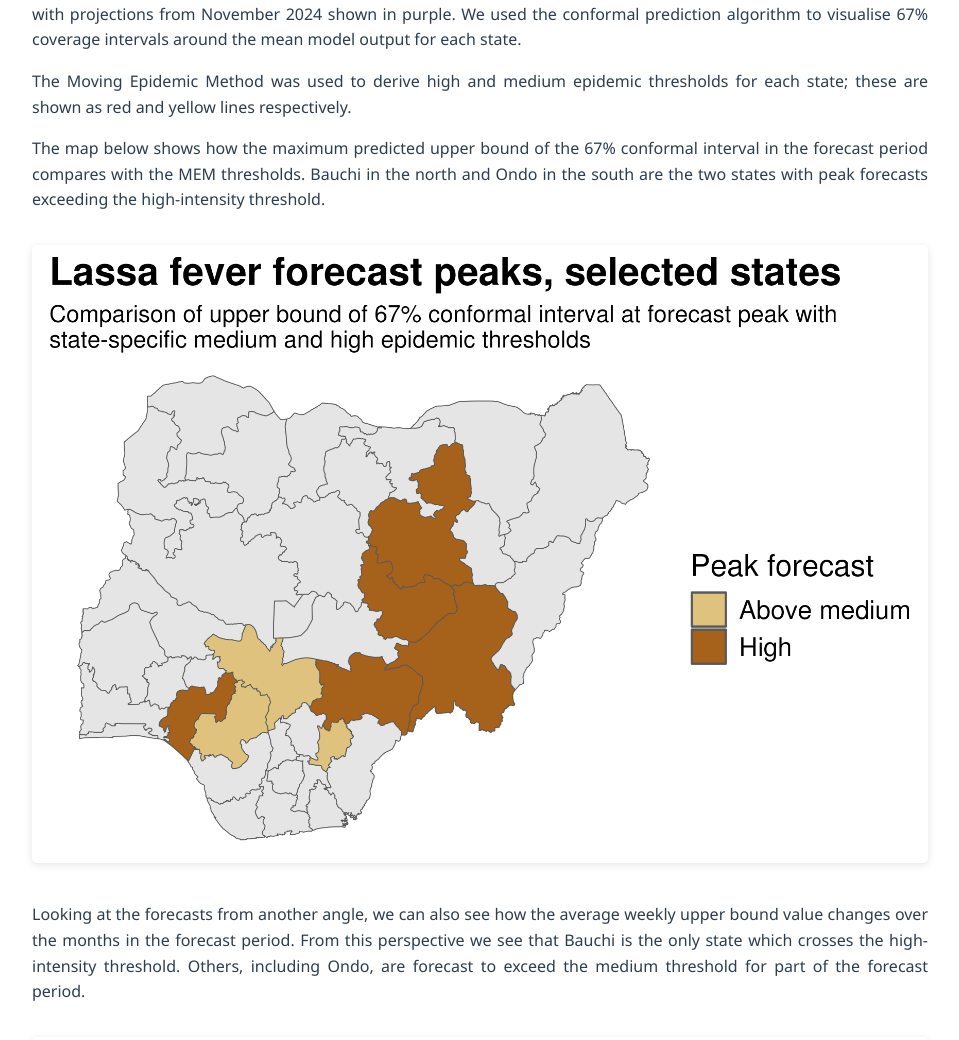
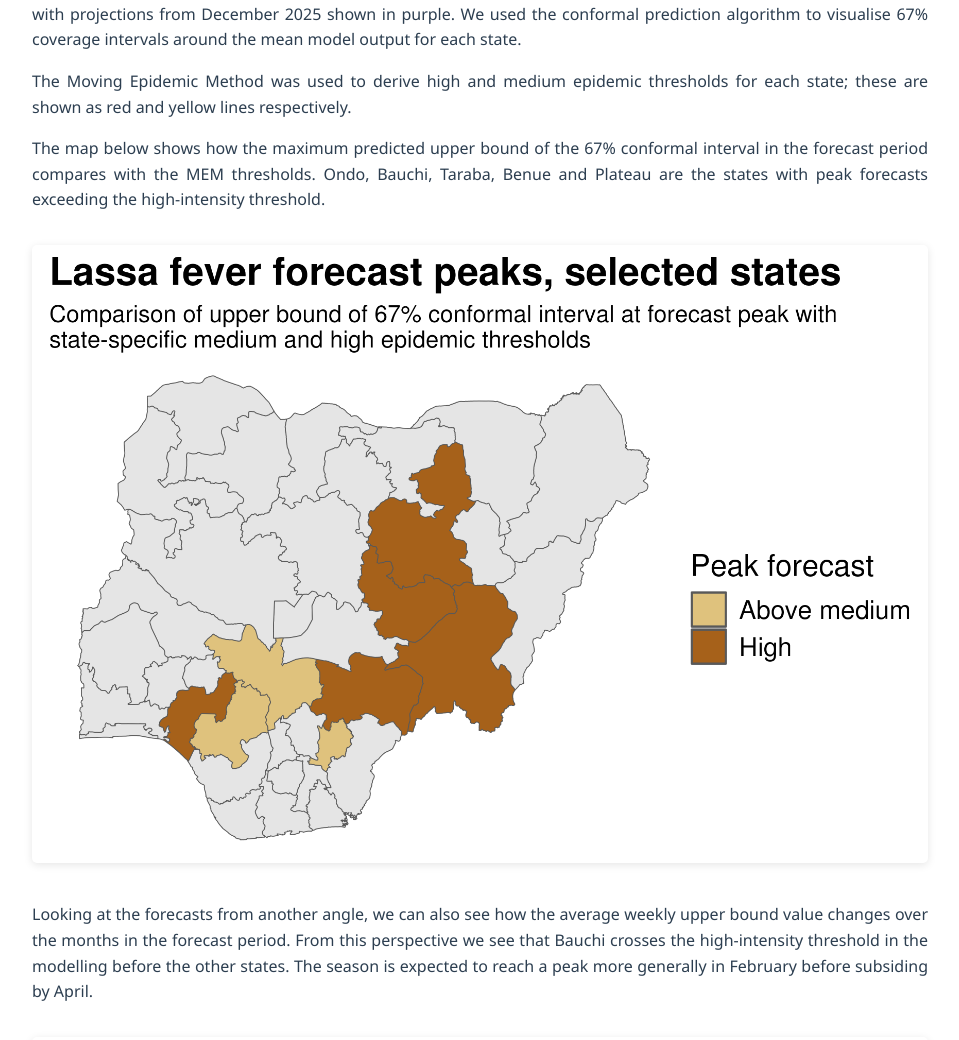
Before and after one commit to eafzd/eafzd.github.io, a Jekyll site: the page built from index.markdown, in a window 1280 px wide and 1400 px high, scrolled down 333 px. Shown: the part 283-1323 px from the top of the window, without its empty margins (160-1119 px from the left). Built offline with Jekyll 4.4.1, drawn with Linux system fonts in a browser that asks for light colours; some of the changed text lies outside the part shown.

Commit message:
Update forecast dates and state details in index.markdown

```diff
--- a/index.markdown
+++ b/index.markdown
@@ -8,15 +8,15 @@ description: "Research project developing forecasting systems for zoonotic disea
 
 <img src="/assets/images/lassa-sentinel/storymap-linechart_20260122_163858.png" alt="Forecasts by state">
 
-Time-series charts show in green how well the model fits to confirmed case counts in the training dataset (grey dots), with projections from November 2024 shown in purple. We used the conformal prediction algorithm to visualise 67% coverage intervals around the mean model output for each state.
+Time-series charts show in green how well the model fits to confirmed case counts in the training dataset (grey dots), with projections from December 2025 shown in purple. We used the conformal prediction algorithm to visualise 67% coverage intervals around the mean model output for each state.
 
-The  Moving Epidemic Method  was used to derive high and medium epidemic thresholds for each state; these are shown as red and yellow lines respectively.
+The Moving Epidemic Method was used to derive high and medium epidemic thresholds for each state; these are shown as red and yellow lines respectively.
 
-The map below shows how the maximum predicted upper bound of the 67% conformal interval in the forecast period compares with the MEM thresholds. Bauchi in the north and Ondo in the south are the two states with peak forecasts exceeding the high-intensity threshold.
+The map below shows how the maximum predicted upper bound of the 67% conformal interval in the forecast period compares with the MEM thresholds. Ondo, Bauchi, Taraba, Benue and Plateau are the states with peak forecasts exceeding the high-intensity threshold.
 
 <img src="/assets/images/lassa-sentinel/storymap-single-map_20260122_163858.png" alt="Forecasts map">
 
-Looking at the forecasts from another angle, we can also see how the average weekly upper bound value changes over the months in the forecast period. From this perspective we see that Bauchi is the only state which crosses the high-intensity threshold. Others, including Ondo, are forecast to exceed the medium threshold for part of the forecast period.
+Looking at the forecasts from another angle, we can also see how the average weekly upper bound value changes over the months in the forecast period. From this perspective we see that Bauchi crosses the high-intensity threshold in the modelling before the other states. The season is expected to reach a peak more generally in February before subsiding by April.
 
 <img src="/assets/images/lassa-sentinel/storymap-timeseries-map_20260122_163858.png" alt="Timeseries forecasts map">
 
```
